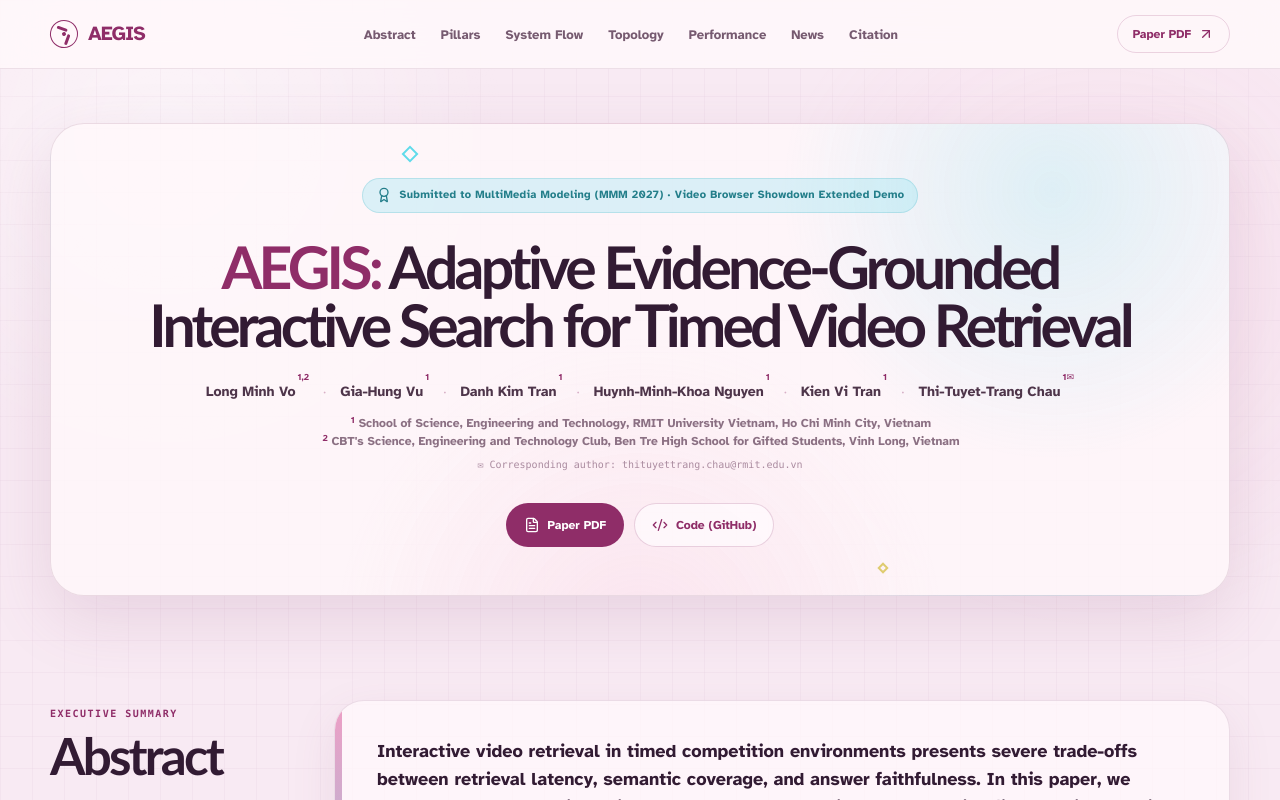
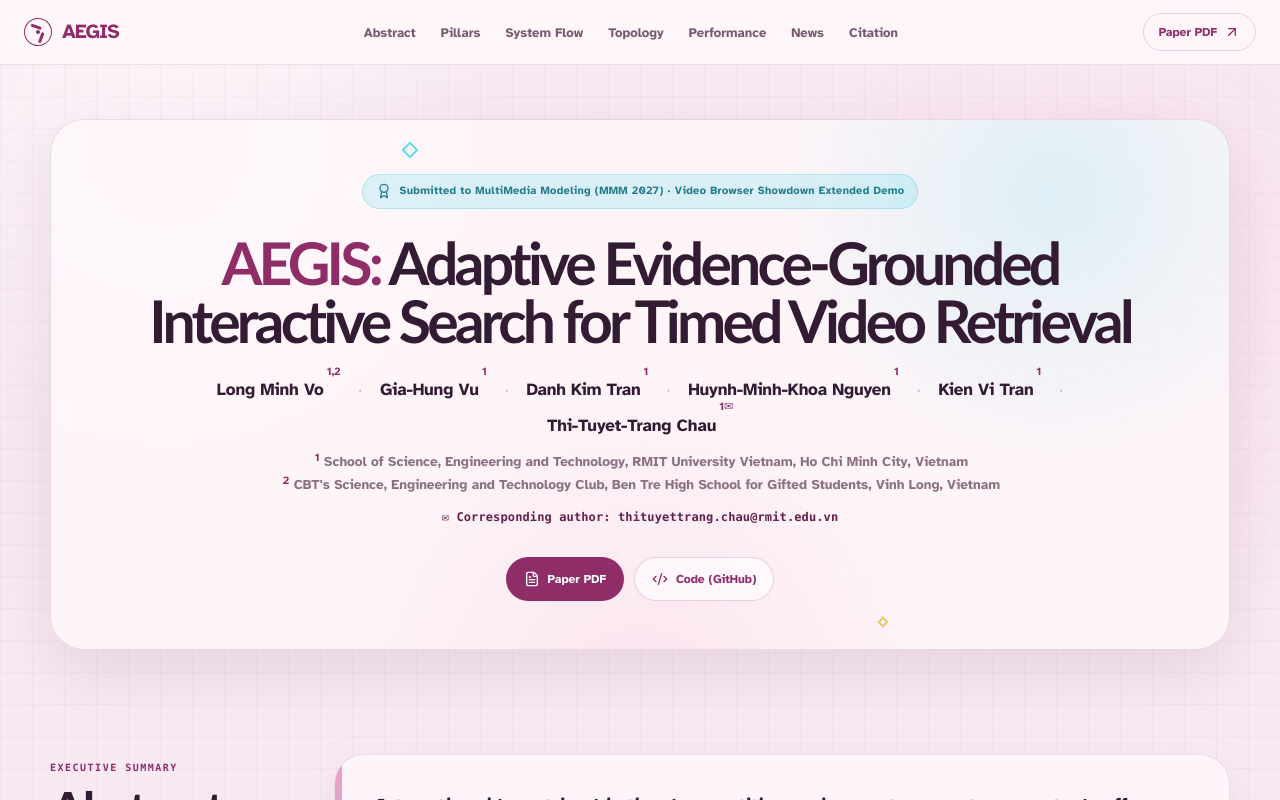
Before and after one commit to mncuchiinhuttt/tgltw-vbs-2027-project, a React (Vite) app: page / in a window 1280 px wide. Shown: the top 800 px of the page. Built offline with nearby package versions, Linux system fonts and the light colour scheme.

Commit message:
feat(ui): add floating dock navbar on scroll, staggered entrance animations for hero and abstract, enlarge author typography

```diff
--- a/src/App.tsx
+++ b/src/App.tsx
@@ -238,6 +238,17 @@
   const [copied, setCopied] = useState(false)
   useRevealOnScroll()
 
+  const [isScrolled, setIsScrolled] = useState(false)
+
+  useEffect(() => {
+    const handleScroll = () => {
+      setIsScrolled(window.scrollY > 25)
+    }
+    window.addEventListener("scroll", handleScroll, { passive: true })
+    handleScroll()
+    return () => window.removeEventListener("scroll", handleScroll)
+  }, [])
+
   const handleCopyCitation = useCallback(async () => {
     const bibtex = `@inproceedings{vo2027aegis,
   author    = {Vo, Long Minh and Vu, Gia-Hung and Tran, Danh Kim and Nguyen, Huynh-Minh-Khoa and Tran, Kien Vi and Chau, Thi-Tuyet-Trang},
@@ -246,7 +257,7 @@
   series    = {Lecture Notes in Computer Science},
   publisher = {Springer Nature},
   year      = {2027},
-  note      = {Video Browser Showdown (VBS 2027) Extended Demo}
+  note      = {Submitted to Video Browser Showdown (VBS 2027) Extended Demo}
 }`
     try {
       await navigator.clipboard.writeText(bibtex)
@@ -259,8 +270,9 @@
 
   return (
     <div className="site-frame">
-      <header className="topbar">
-        <div className="container topbar-inner">
+      <header className={`topbar-wrapper ${isScrolled ? "is-scrolled" : ""}`}>
+        <div className="topbar-container">
+          <div className="topbar-inner">
             <a className="brand" href="#top" aria-label="AEGIS home">
               <span className="brand-mark" aria-hidden="true"><span /></span>
               <span>AEGIS</span>
@@ -279,8 +291,8 @@
               Paper PDF <ArrowUpRight className="icon-small" />
             </a>
           </div>
+        </div>
       </header>
-
       <main id="top">
         <section className="hero section-anchor">
           <div className="container hero-panel reveal is-visible">
--- a/src/index.css
+++ b/src/index.css
@@ -102,21 +102,58 @@
   flex: 0 0 auto;
 }
 
-.topbar {
+.topbar-wrapper {
   position: sticky;
-  z-index: 20;
   top: 0;
+  z-index: 50;
+  width: 100%;
+  padding: 0;
+  transition: padding 350ms cubic-bezier(0.16, 1, 0.3, 1);
+}
+
+.topbar-wrapper.is-scrolled {
+  padding: 12px 16px;
+}
+
+.topbar-container {
+  width: 100%;
+  max-width: 1400px;
+  margin: 0 auto;
   border-bottom: 1px solid rgba(111, 52, 92, 0.12);
-  background: rgba(255, 248, 251, 0.86);
+  background: rgba(255, 248, 251, 0.88);
   backdrop-filter: blur(18px);
+  -webkit-backdrop-filter: blur(18px);
+  transition: max-width 350ms cubic-bezier(0.16, 1, 0.3, 1),
+              border-radius 350ms cubic-bezier(0.16, 1, 0.3, 1),
+              box-shadow 350ms cubic-bezier(0.16, 1, 0.3, 1),
+              background 350ms cubic-bezier(0.16, 1, 0.3, 1),
+              border 350ms cubic-bezier(0.16, 1, 0.3, 1);
+}
+
+.topbar-wrapper.is-scrolled .topbar-container {
+  max-width: 1140px;
+  border-radius: 999px;
+  border: 1px solid rgba(143, 45, 104, 0.22);
+  background: rgba(255, 248, 251, 0.94);
+  box-shadow: 0 16px 42px rgba(142, 77, 122, 0.16), 0 2px 8px rgba(0, 0, 0, 0.04);
+  backdrop-filter: blur(24px);
+  -webkit-backdrop-filter: blur(24px);
 }
 
 .topbar-inner {
   display: flex;
-  min-height: 68px;
+  min-height: 64px;
   align-items: center;
   justify-content: space-between;
-  gap: 24px;
+  gap: 20px;
+  padding: 0 24px;
+  transition: min-height 350ms cubic-bezier(0.16, 1, 0.3, 1),
+              padding 350ms cubic-bezier(0.16, 1, 0.3, 1);
+}
+
+.topbar-wrapper.is-scrolled .topbar-inner {
+  min-height: 56px;
+  padding: 0 20px;
 }
 
 .brand {
@@ -292,10 +329,11 @@
   flex-wrap: wrap;
   align-items: center;
   justify-content: center;
-  gap: 8px 14px;
-  color: #4e354a;
-  font-size: 14px;
+  gap: 10px 18px;
+  color: var(--ink);
+  font-size: 17px;
   font-weight: 800;
+  letter-spacing: -0.01em;
 }
 
 .author-name {
@@ -306,38 +344,39 @@
 
 .author-name sup,
 .affiliation-list sup {
-  margin-left: 2px;
-  color: var(--plum);
-  font-size: 9px;
+  margin-left: 3px;
+  color: var(--plum);
+  font-size: 11px;
   font-weight: 900;
 }
 
 .author-separator {
-  margin-left: 14px;
+  margin-left: 18px;
   color: rgba(143, 45, 104, 0.35);
   font-weight: 400;
 }
 
 .affiliation-list {
-  margin-top: 13px;
+  margin-top: 14px;
   color: var(--muted);
+  font-size: 13.5px;
+  font-weight: 600;
+  line-height: 1.5;
+  text-align: center;
+}
+
+.affiliation-list p {
+  margin: 3px 0;
+}
+
+.author-note {
+  margin-top: 12px;
+  color: var(--plum-deep);
+  font-family: ui-monospace, SFMono-Regular, Consolas, monospace;
   font-size: 12px;
-  font-weight: 600;
-  line-height: 1.35;
-  text-align: center;
-}
-
-.affiliation-list p {
-  margin: 2px 0;
-}
-
-.author-note {
-  margin-top: 8px;
-  color: #aa8b9f;
-  font-family: ui-monospace, SFMono-Regular, Consolas, monospace;
-  font-size: 10px;
-}
-
+  font-weight: 700;
+  letter-spacing: 0.01em;
+}
 .hero-actions {
   display: flex;
   flex-wrap: wrap;
@@ -1364,7 +1403,7 @@
 .reveal {
   opacity: 0;
   transform: translateY(18px);
-  transition: opacity 650ms ease, transform 650ms ease;
+  transition: opacity 650ms cubic-bezier(0.16, 1, 0.3, 1), transform 650ms cubic-bezier(0.16, 1, 0.3, 1);
 }
 
 .reveal.is-visible {
@@ -1380,6 +1419,67 @@
   transition-delay: 160ms;
 }
 
+/* Hero & Abstract specialized staggered entrance animations */
+@keyframes heroCardEnter {
+  from {
+    opacity: 0;
+    transform: translateY(28px) scale(0.985);
+  }
+  to {
+    opacity: 1;
+    transform: translateY(0) scale(1);
+  }
+}
+
+@keyframes heroItemFadeUp {
+  from {
+    opacity: 0;
+    transform: translateY(20px);
+  }
+  to {
+    opacity: 1;
+    transform: translateY(0);
+  }
+}
+
+.hero-panel.is-visible {
+  animation: heroCardEnter 850ms cubic-bezier(0.16, 1, 0.3, 1) forwards;
+}
+
+.hero-panel.is-visible .acceptance-pill {
+  animation: heroItemFadeUp 750ms cubic-bezier(0.16, 1, 0.3, 1) 100ms forwards;
+}
+
+.hero-panel.is-visible h1 {
+  animation: heroItemFadeUp 800ms cubic-bezier(0.16, 1, 0.3, 1) 220ms forwards;
+}
+
+.hero-panel.is-visible .author-block {
+  animation: heroItemFadeUp 850ms cubic-bezier(0.16, 1, 0.3, 1) 340ms forwards;
+}
+
+.hero-panel.is-visible .hero-actions {
+  animation: heroItemFadeUp 850ms cubic-bezier(0.16, 1, 0.3, 1) 460ms forwards;
+}
+
+@keyframes abstractPanelEnter {
+  from {
+    opacity: 0;
+    transform: translateY(32px);
+  }
+  to {
+    opacity: 1;
+    transform: translateY(0);
+  }
+}
+
+#abstract .abstract-panel.is-visible {
+  animation: abstractPanelEnter 900ms cubic-bezier(0.16, 1, 0.3, 1) 120ms forwards;
+}
+
+#abstract .side-heading.is-visible {
+  animation: heroItemFadeUp 800ms cubic-bezier(0.16, 1, 0.3, 1) forwards;
+}
 @media (max-width: 1000px) {
   .main-nav {
     gap: 15px;
```
Lines whose indentation alone changed are shown as unchanged.
